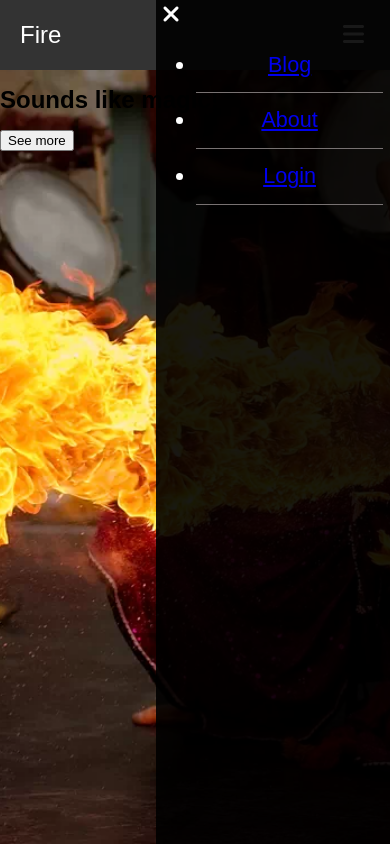
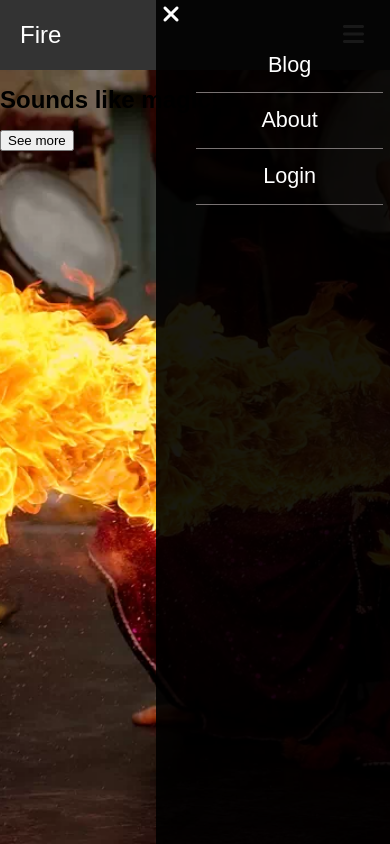
Before and after one commit to francojeferson/responsive-navbar, a plain HTML site: page index.html in a window 390 px wide. Drawn offline with Linux system fonts and the light colour scheme.

Commit message:
update(.nav-links-mobile a): styles.css

```diff
--- a/styles.css
+++ b/styles.css
@@ -38,7 +38,8 @@ body {
   padding: 0 15px;
 }
 
-.nav-links-desktop a {
+.nav-links-desktop a,
+.nav-links-mobile a {
   color: #fff;
   text-decoration: none;
   transition: 0.3s;
@@ -67,6 +68,7 @@ body {
   text-align: center;
   gap: 1.2rem;
   width: 80%;
+  list-style: none;
 }
 
 .nav-links-mobile li {
```
